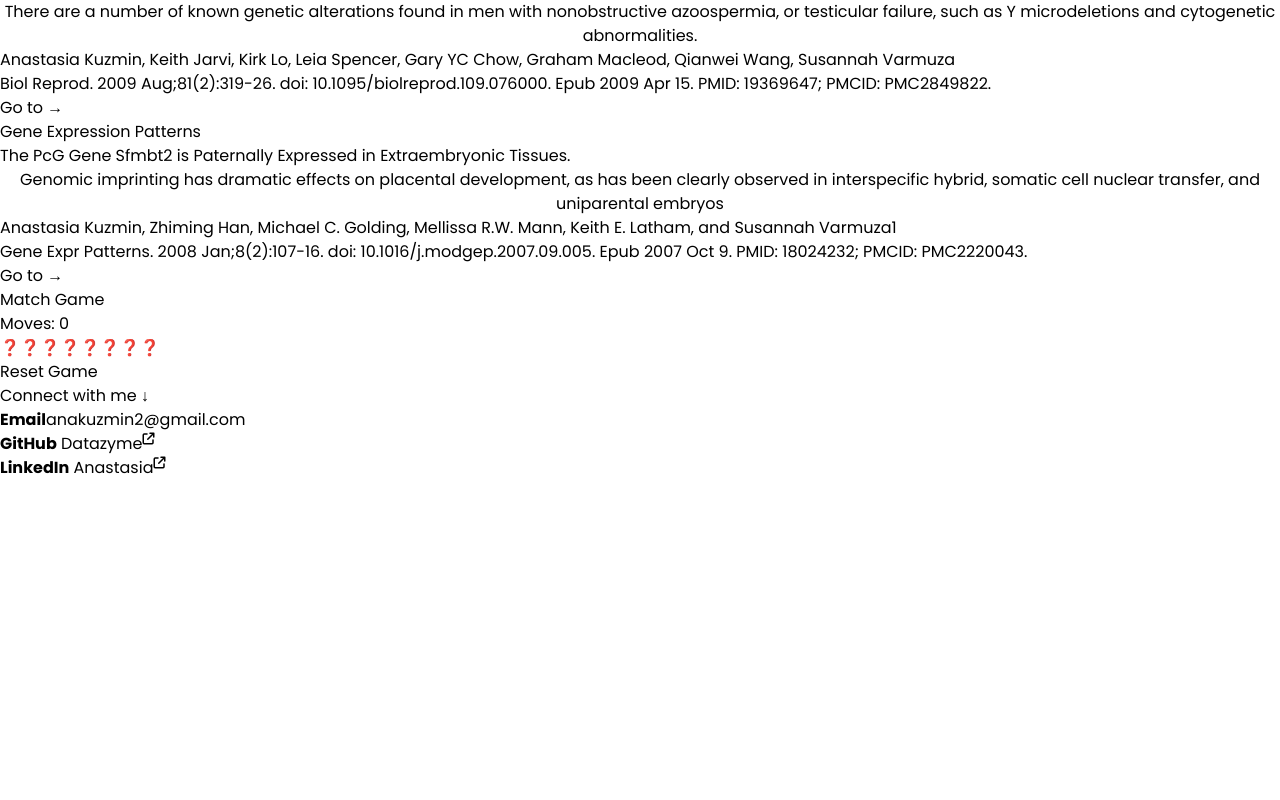
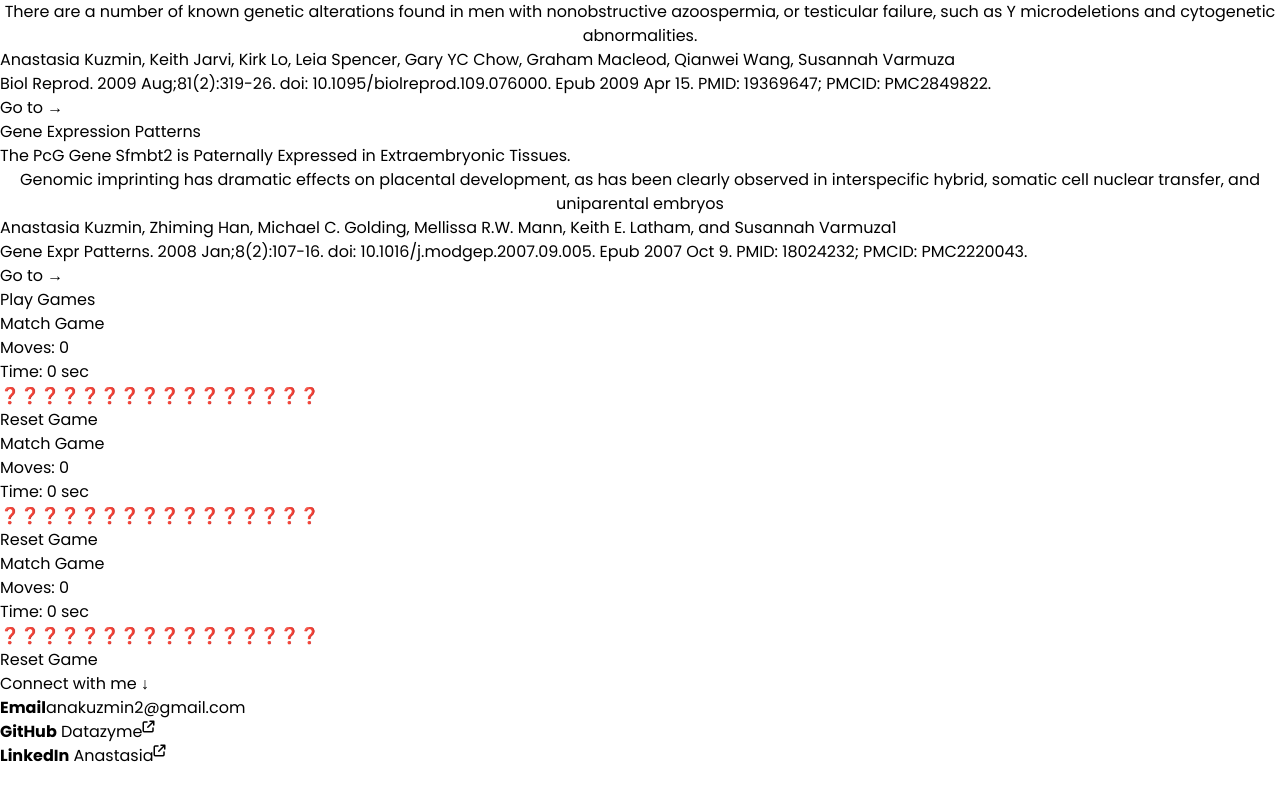
Before and after one commit to Datazyme/portfolio, a SvelteKit app: page / in a window 1280 px wide. Shown: the part 4786-5586 px from the top of the page. Built offline with nearby package versions, Linux system fonts and the light colour scheme.

Commit message:
added match game at bottom with match game moved to a separate file, styled to fit three games at bottom

```diff
--- a/src/components/Main.svelte
+++ b/src/components/Main.svelte
@@ -1,6 +1,7 @@
 <script>
-  import Step from "../components/Step.svelte"
+  import Step from "./Step.svelte"
   import Publications from "./Publications.svelte";
+  import Matchgame from "./Matchgame.svelte";
 
   // List of website objects
   let steps = [
@@ -81,50 +82,6 @@
       abstract: " In fact, the earliest defects in uniparental embryos are evident first in the extraembryonic trophoblast. We performed a microarray comparison of gynogenetic and androgenetic mouse blastocysts, which are predisposed to placental pathologies, to identify imprinted genes. In addition to identifying a large number of known imprinted genes, we discovered that the Polycomb group (PcG) gene Sfmbt2 is imprinted. Sfmbt2 is expressed preferentially from the paternal allele in early embryos, and in later stage extraembryonic tissues. A CpG island spanning the transcriptional start site is differentially methylated on the maternal allele in e14.5 placenta. Sfmbt2 is located on proximal chromosome 2, in a region known to be imprinted, but for which no genes had been identified until now. This possibly identifies a new imprinted domain within the murine genome. We further demonstrate that murine SFMBT2 protein interacts with the transcription factor YY1, similar to the Drosophila PHO-RC.",
     },
   ];
-
-  // Match game
-
-  let initialCards = [
-    { id: 1, value: "🍎", matched: false },
-    { id: 2, value: "🍌", matched: false },
-    { id: 3, value: "🍇", matched: false },
-    { id: 4, value: "🍉", matched: false },
-    { id: 5, value: "🍎", matched: false },
-    { id: 6, value: "🍌", matched: false },
-    { id: 7, value: "🍇", matched: false },
-    { id: 8, value: "🍉", matched: false }
-  ];
-
-  let cards = [];
-  let selected = [];
-  let moves = 0;
-
-  function shuffle(array) {
-    return array.sort(() => Math.random() - 0.5);
-  }
-
-  function resetGame() {
-    cards = shuffle([...initialCards.map(card => ({ ...card }))]); // Reset and shuffle
-    selected = [];
-    moves = 0;
-  }
-
-  function selectCard(card) {
-    if (selected.length < 2 && !selected.includes(card) && !card.matched) {
-      selected = [...selected, card];
-    }
-
-    if (selected.length === 2) {
-      moves++;
-      if (selected[0].value === selected[1].value) {
-        selected[0].matched = true;
-        selected[1].matched = true;
-      }
-      setTimeout(() => (selected = []), 1000);
-    }
-  }
-  resetGame(); // Initialize the game on load
-
 </script>
 
 
@@ -234,37 +191,18 @@
 
 
 <!-- Games starting with match game -->
-  <section>
-    <div class="flex flex-col items-center justify-center h-screen bg-gray-900 text-white">
-      <h1 class="text-3xl font-bold mb-4">Match Game</h1>
-      <p class="mb-4">Moves: {moves}</p>
-      <div class="grid grid-cols-4 gap-4">
-        {#each cards as card}
-          <button
-            class="w-16 h-16 flex items-center justify-center text-2xl bg-gray-700 rounded-lg shadow-md transition-transform"
-            on:click={() => selectCard(card)}
-            class:selected={selected.includes(card) || card.matched}
-          >
-            {#if selected.includes(card) || card.matched}
-              {card.value}
-            {:else}
-              ❓
-            {/if}
-          </button>
-        {/each}
-      </div>
+  <section id="games" class="py-20 flex flex-col gap-20">
+    <div class="flex flex-col gap-2 text-center relative before:absolute before:top-0 before:left-0 before:w-2/3 before:h-1.5 before:bg-violet-700 after:absolute after:bottom-0 after:right-0 after:w-2/3 after:h-1.5 after:bg-violet-700 py-4">
+      <h2 class="font-semibold text-3xl sm:text-4xl md:text-6xl text-center">Play <span class="poppins text-violet-400">Games</span></h2>
     </div>
-    <button
-    on:click={resetGame}
-    class="mt-6 px-4 py-2 bg-blue-500 hover:bg-blue-700 text-white font-bold rounded"
-  >
-    Reset Game
-  </button>
-    <style>
-      .selected {
-        background-color: #38bdf8;
-      }
-    </style>
+    <div class="grid grid-cols-1 lg:grid-cols-3 gap-12 lg:gap-10">
+      <Matchgame >
+      </Matchgame>
+      <Matchgame >
+      </Matchgame>
+      <Matchgame >
+      </Matchgame>
+    </div>
   </section>
 </main>
 
--- /dev/null
+++ b/src/components/Matchgame.svelte
@@ -0,0 +1,104 @@
+<script>
+    let initialCards = [
+    { id: 1, pair: "1", value: "🫀", matched: false },
+    { id: 2, pair: "2", value: "🦠", matched: false },
+    { id: 3, pair: "3", value: "🔭", matched: false },
+    { id: 4, pair: "4", value: "🔬", matched: false },
+    { id: 5, pair: "5", value: "🧪", matched: false },
+    { id: 6, pair: "6", value: "🧬", matched: false },
+    { id: 7, pair: "7", value: "🧠", matched: false },
+    { id: 8, pair: "8", value: "🥼", matched: false },
+
+    { id: 9, pair: "1", value: "🫀", matched: false },
+    { id: 10, pair: "2", value: "🦠", matched: false },
+    { id: 11, pair: "3", value: "🔭", matched: false },
+    { id: 12, pair: "4", value: "🔬", matched: false },
+    { id: 13, pair: "5", value: "🧪", matched: false },
+    { id: 14, pair: "6", value: "🧬", matched: false },
+    { id: 15, pair: "7", value: "🧠", matched: false },
+    { id: 16, pair: "8", value: "🥼", matched: false },
+  ];
+
+  let cards = [];
+  let selected = [];
+  let moves = 0;
+  let timer = 0;
+  let interval;
+  let gameStarted = false;
+
+  function shuffle(array) {
+    return array.sort(() => Math.random() - 0.5);
+  }
+
+  function resetGame() {
+    cards = shuffle([...initialCards.map(card => ({ ...card }))]); // Reset and shuffle
+    selected = [];
+    moves = 0;
+    timer = 0;
+    gameStarted = false;
+
+    if (interval) clearInterval(interval);
+  }
+
+  function startTimer() {
+    if (!gameStarted) {
+      gameStarted = true;
+      interval = setInterval(() => {
+        timer += 1;
+      }, 1000);
+    }
+  }
+
+
+  function selectCard(card) {
+    if (!gameStarted) startTimer(); // Start timer on first move
+    if (selected.length < 2 && !selected.includes(card) && !card.matched) {
+      selected = [...selected, card];
+    }
+
+    if (selected.length === 2) {
+      moves++;
+      if (selected[0].pair === selected[1].pair) {
+        selected[0].matched = true;
+        selected[1].matched = true;
+      }
+      setTimeout(() => (selected = []), 1000);
+    }
+    if (cards.every(card => card.matched)) {
+      clearInterval(interval); // Stop timer when all matches are found
+    }
+  }
+  resetGame(); // Initialize the game on load
+
+</script>
+
+<div class="flex flex-col items-center justify-center h-screen bg-gray-900 text-white">
+    <h1 class="text-3xl font-bold mb-4">Match Game</h1>
+    <p class="mb-4">Moves: {moves}</p>
+    <p class="mb-4">Time: {timer} sec</p>
+
+    <div class="grid grid-cols-4 gap-4">
+      {#each cards as card}
+        <button
+          class="w-16 h-16 flex items-center justify-center text-5xl bg-gray-700 rounded-lg shadow-md transition-transform"
+          on:click={() => selectCard(card)}
+          class:selected={selected.includes(card) || card.matched}
+        >
+          {#if selected.includes(card) || card.matched}
+            {card.value}
+          {:else}
+            ❓
+          {/if}
+        </button>
+      {/each}
+    </div>
+    <button on:click={resetGame} class="mt-6 px-4 py-2 bg-blue-500 hover:bg-blue-700 text-white font-bold rounded">
+        Reset Game
+    </button>
+  </div>
+
+  <style>
+    .selected {
+      background-color: #38bdf8;
+    }
+  </style>
```
